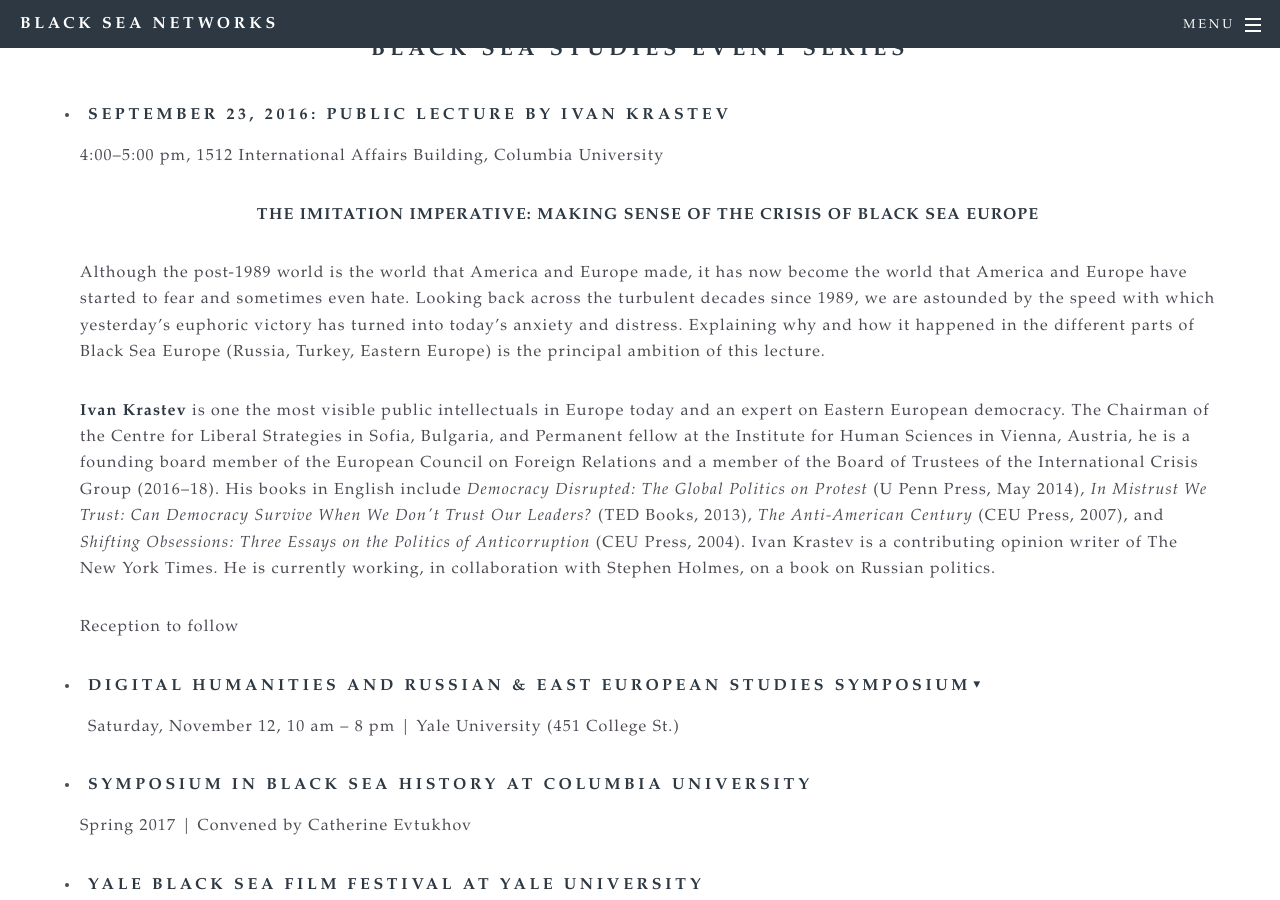
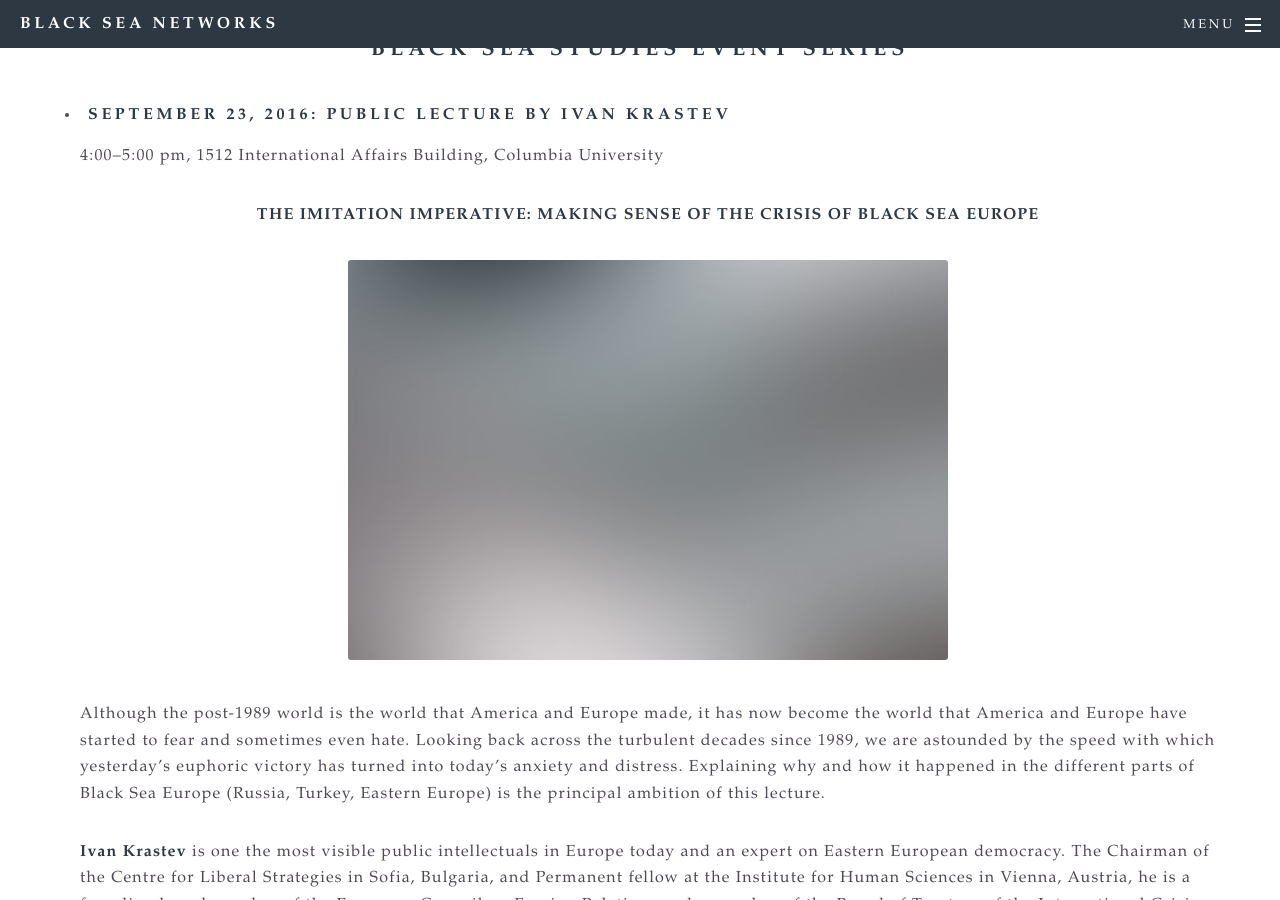
Before and after one commit to bradleygorski/blackseanet, a Jekyll site: the page built from events.html, in a window 1280 px wide and 900 px high, scrolled down 457 px. Built offline with Jekyll 4.4.1, drawn with Linux system fonts in a browser that asks for light colours.

Commit message:
Added image code
but no image yet

```diff
--- a/events.html
+++ b/events.html
@@ -11,6 +11,7 @@
 <p>4:00&ndash;5:00 pm, 1512 International Affairs Building, Columbia University</p>
 
 <p align="center"><b>THE IMITATION IMPERATIVE: MAKING SENSE OF THE CRISIS OF BLACK SEA EUROPE</b></p>
+  	<p align='center'><span class="image center"><img src="images/pic01.jpg" alt="" height="400" width="600" /></span></p>
 
 <p>Although the post-1989 world is the world that America and Europe made, it has now become
 the world that America and Europe have started to fear and sometimes even hate. Looking back
```
